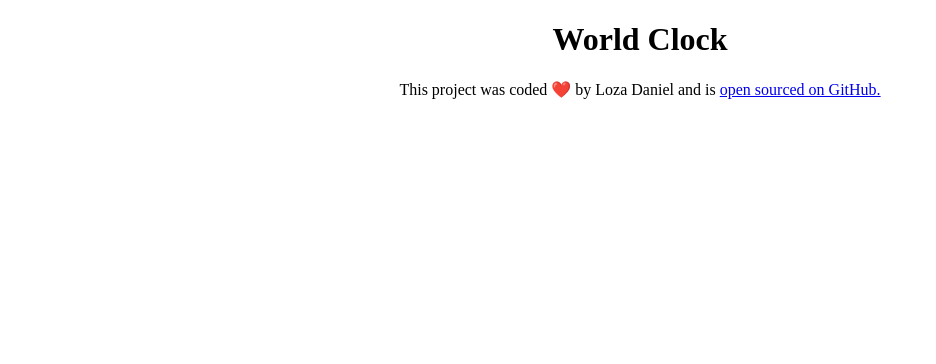
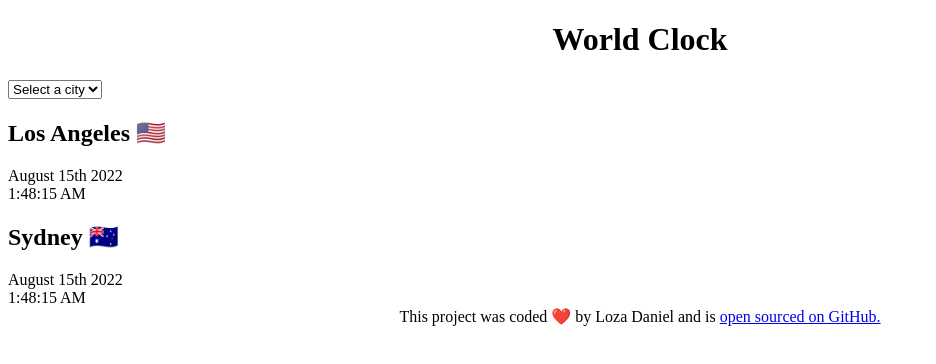
Before and after one commit to Lolah101/world-clock, a plain HTML site: page index.html in a window 1280 px wide. Shown: the whole page, without its empty margins (0-936 px from the left). Drawn offline with Linux system fonts and the light colour scheme.

Commit message:
Added the basic html

```diff
--- a/index.html
+++ b/index.html
@@ -8,7 +8,26 @@
     <title>World Clock - Matt Delac</title>
   </head>
   <body>
-    <h1>World Clock</h1>
+    <div class="container">
+      <h1>World Clock</h1>
+      <select name="" id="">
+        <option value="">Select a city</option>
+        <option value="">London</option>
+        <option value="">New York</option>
+        <option value="">Auckland</option>
+      </select>
+      <div class="city">
+        <h2>Los Angeles 🇺🇸</h2>
+        <div class="date">August 15th 2022</div>
+        <div class="time">1:48:15 AM</div>
+      </div>
+
+      <div class="city">
+        <h2>Sydney 🇦🇺</h2>
+        <div class="date">August 15th 2022</div>
+        <div class="time">1:48:15 AM</div>
+      </div>
+    </div>
     <footer>
       This project was coded ❤️ by Loza Daniel and is
       <a href="https://github.com/Lolah101/world-clock" target="_blank"
```
